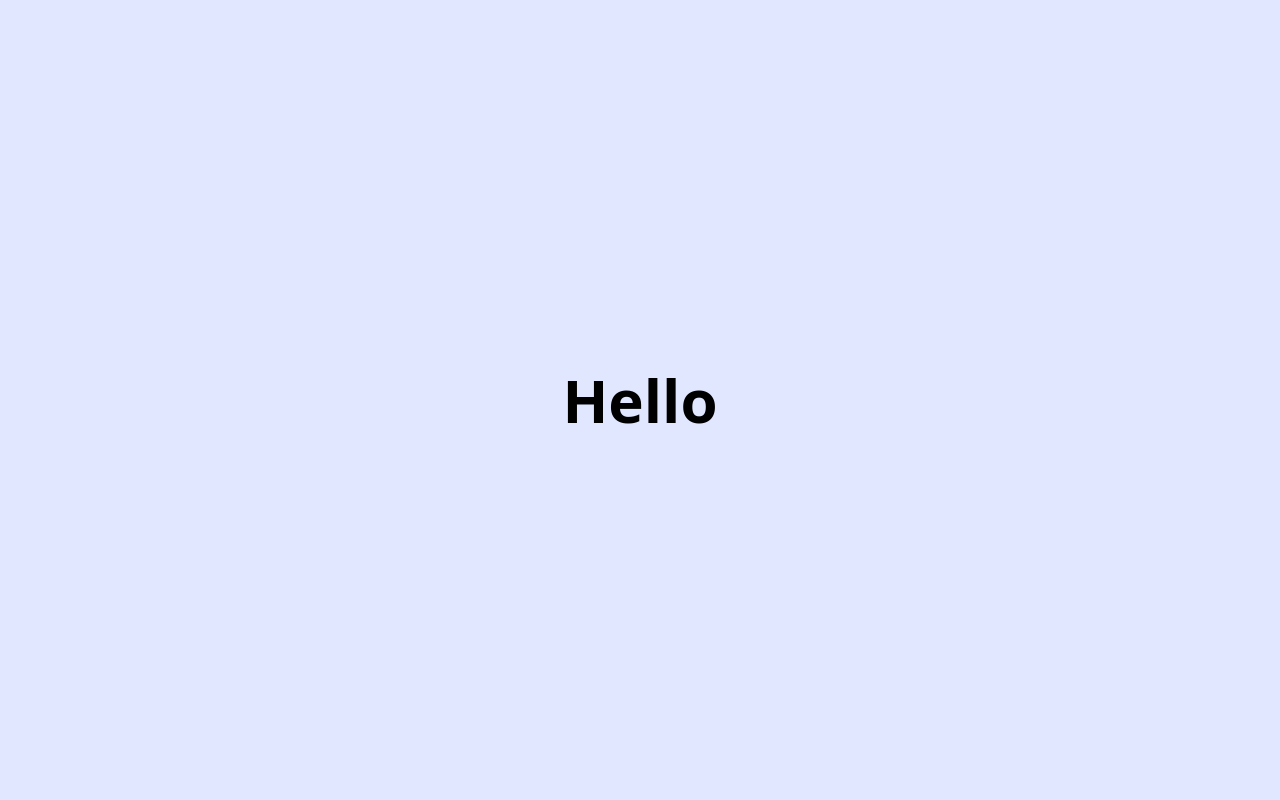
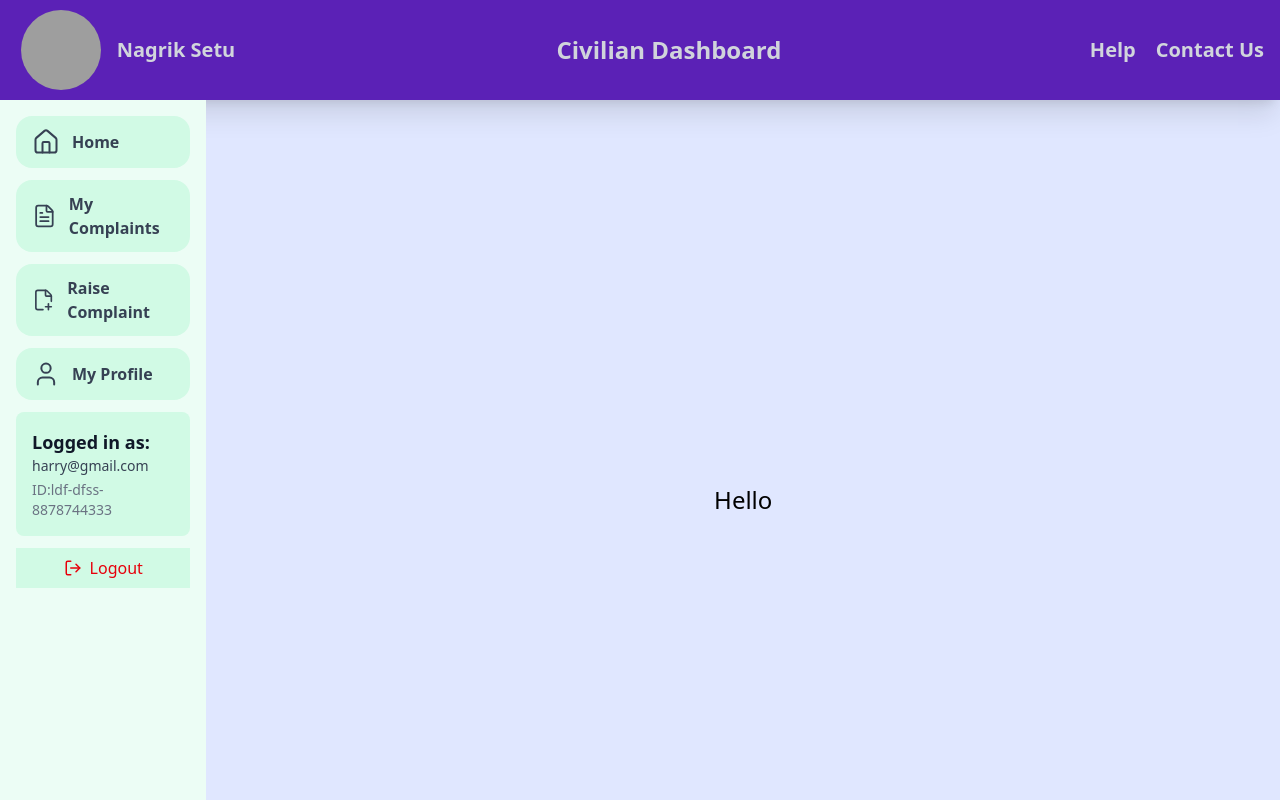
Before and after one commit to NJayantRao/Nagrik_Setu_Frontend, a React (Vite) app: page /user/profile in a window 1280 px wide. Built offline with nearby package versions, Linux system fonts and the light colour scheme; no server answers; grey boxes are pictures that could not be loaded.

Commit message:
Add user Profile page

```diff
--- a/src/App.jsx
+++ b/src/App.jsx
@@ -7,7 +7,7 @@ import UserSignUpPage from "./pages/UserSignUpPage"
 import AdminSignUpPage from "./pages/AdminSignUpPage"
 import { useContext } from "react"
 import { UserDataContext } from "./context/UserContext"
-import UserProfile from "./pages/userprofile"
+import UserProfile from "./pages/UserProfile"
 import AdminProfile from "./pages/AdminProfile"
 import UserLoginPage from "./pages/UserLoginPage"
 import UserForgotPassword from "./pages/UserForgotpassword"
--- a/src/components/LeftSection.jsx
+++ b/src/components/LeftSection.jsx
@@ -4,7 +4,9 @@ function LeftSection(){
     return(
         <div className="w-1/5 flex justify-center gap-4 items-center">
             <img src="https://res.cloudinary.com/dpwqlb3d7/image/upload/v1764314433/My%20Brand/Gemini_Generated_Image_o5l8fro5l8fro5l8_s8srd9.png" alt="Nagrik setu" className="h-20 w-20 rounded-full"/>
-            <h1>Nagrik Setu</h1>
+            <div className="hover:cursor-pointer relative dropdown">
+                <h1>Nagrik Setu</h1>
+            </div>
         </div>
     )
 }
--- a/src/components/Navbar.jsx
+++ b/src/components/Navbar.jsx
@@ -19,7 +19,7 @@ function Navbar(){
             <div className="hover:cursor-pointer relative dropdown"><h1>Report Issue</h1></div>
             <div className="hover:cursor-pointer relative dropdown"><h1>Track Issue</h1></div>
             <div className="hover:cursor-pointer relative dropdown"><h1>Help</h1></div>
-            <div className="hover:cursor-pointer relative dropdown"><h1>Contact</h1></div>
+            <div className="hover:cursor-pointer relative dropdown"><h1>Contact Us</h1></div>
             <div className=" mr-2 relative">
                 <Button />
                 <div className="w-60 absolute bg-gray-200 right-0 text-lg flex flex-col gap-2 rounded-md shadow-lg p-5 text-black hover:cursor-pointer" style={{display:isLoginClicked?"block":"none"}}>
--- /dev/null
+++ b/src/components/Sidebar.jsx
@@ -0,0 +1,41 @@
+import { House,FileText,FilePlusCorner, User,LogOut } from "lucide-react"
+
+function Sidebar(){
+
+    return(
+        <div className="bg-[#ECFDF5] flex flex-col h-screen w-60 left-0 top-0 p-4 ">
+           <div className="flex flex-col gap-3 overflow-y-auto h-[78vh] scrollbar-hide">
+            <div className="flex items-center gap-3 px-4 py-3 text-gray-700 font-bold bg-[#D1FAE5] rounded-2xl transition cursor-pointer hover:scale-105 hover:bg-[#A7F3D0]">
+                <House size={28} absoluteStrokeWidth />
+                <h2>Home</h2>
+                </div>
+            <div className="flex items-center gap-3 px-4 py-3 text-gray-700 font-bold bg-[#D1FAE5] rounded-2xl transition cursor-pointer hover:scale-105 hover:bg-[#A7F3D0]">
+                <FileText size={28} absoluteStrokeWidth />
+                <h2>My Complaints</h2>
+                </div>
+            <div className="flex items-center gap-3 px-4 py-3 text-gray-700 font-bold bg-[#D1FAE5] rounded-2xl transition cursor-pointer hover:scale-105 hover:bg-[#A7F3D0]">
+                <FilePlusCorner size={28} absoluteStrokeWidth />
+                <h2>Raise Complaint</h2>
+                </div>
+            <div className="flex items-center gap-3 px-4 py-3 text-gray-700 font-bold bg-[#D1FAE5] rounded-2xl transition cursor-pointer hover:scale-105 hover:bg-[#A7F3D0]">
+                <User size={28} absoluteStrokeWidth />
+                <h2>My Profile</h2>
+                </div>
+                  <div className="bg-[#D1FAE5] p-4 rounded-lg  hover:scale-105 hover:bg-[#A7F3D0]">
+        <div className="text-gray-900 font-semibold text-lg">Logged in as:</div>
+        <div className="text-gray-700 text-sm">harry@gmail.com</div>
+        <div className="text-gray-500 text-sm mt-1">ID:ldf-dfss-8878744333</div>
+        </div>
+
+        <div className="bg-[#D1FAE5] flex justify-center items-center p-2 hover:scale-105 hover:bg-[#A7F3D0]">
+        <div className="flex items-center gap-2 text-red-600 cursor-pointer font-medium hover:text-red-700 hover:underline">
+          <LogOut size={18} />
+          Logout
+        </div>
+           </div>
+        </div>
+        </div>
+    )
+}
+
+export default Sidebar
--- /dev/null
+++ b/src/components/Topbar.jsx
@@ -0,0 +1,16 @@
+import LeftSection from "./LeftSection"
+
+function Topbar(){
+    return(
+        <div className="h-25 w-full bg-[#5B21B6] flex justify-between  items-center shadow-xl text-xl font-bold text-gray-300">
+            <LeftSection />
+            <div className="text-2xl font-bold text-[#d0d4db] hover:cursor-pointer relative dropdown">Civilian Dashboard</div>
+            <div className="flex gap-5 mr-2 p-2 ">
+                <div className="hover:cursor-pointer relative dropdown"><h2>Help</h2></div>
+                <div className="hover:cursor-pointer relative dropdown"><h2>Contact Us</h2></div>
+            </div>
+        </div>
+    )
+}
+
+export default Topbar
--- /dev/null
+++ b/src/components/UserMain.jsx
@@ -0,0 +1,11 @@
+function UserMain(){
+    return(
+        <div className="relative w-full h-screen">
+            <div className="absolute top-1/2 left-1/2 -translate-x-1/2 -translate-y-1/2 text-2xl">
+                <h2>Hello</h2>
+            </div>
+        </div>
+    )
+}
+
+export default UserMain
--- a/src/index.css
+++ b/src/index.css
@@ -20,6 +20,17 @@ body {
     content:"" ;
     transform: scaleX(1);
 }
+
+/* Hide scrollbar for Chrome, Safari, Edge */
+.scrollbar-hide::-webkit-scrollbar {
+  display: none;
+}
+
+/* Hide scrollbar for Firefox */
+.scrollbar-hide {
+  scrollbar-width: none;
+}
+
 
 /*loader*/
 .dot-spinner {
--- a/src/pages/UserProfile.jsx
+++ b/src/pages/UserProfile.jsx
@@ -3,6 +3,9 @@ import Navbar from "../components/Navbar"
 import { Eye,EyeOff } from 'lucide-react';
 import axios from "axios"
 import { useNavigate } from "react-router-dom";
+import Topbar from "../components/Topbar";
+import Sidebar from "../components/Sidebar";
+import UserMain from "../components/UserMain";
 
 function UserProfile(){
     const navigate= useNavigate()
@@ -34,18 +37,12 @@ function UserProfile(){
         fetchUserInfo();
     },[])
     return(
-        <div className="h-screen w-full">
-            <h1 className="text-6xl absolute left-1/2 top-1/2 -translate-x-1/2 -translate-y-1/2 font-bold">Hello</h1>
-            <div>
-                    <ul>
-                        <li>{`${name}`}</li>
-                        <li>{`${name}`}</li>
-                        <li>{`${name}`}</li>
-                        <li>{`${name}`}</li>
-                        <li>{`${name}`}</li>
-                        <li>{`${name}`}</li>
-                    </ul>
-                </div>
+        <div className="h-screen w-full overflow-hidden ">
+            <Topbar />
+           <div className="flex ">
+             <Sidebar />
+            <UserMain />
+           </div>
         </div>
     )
 }
```
